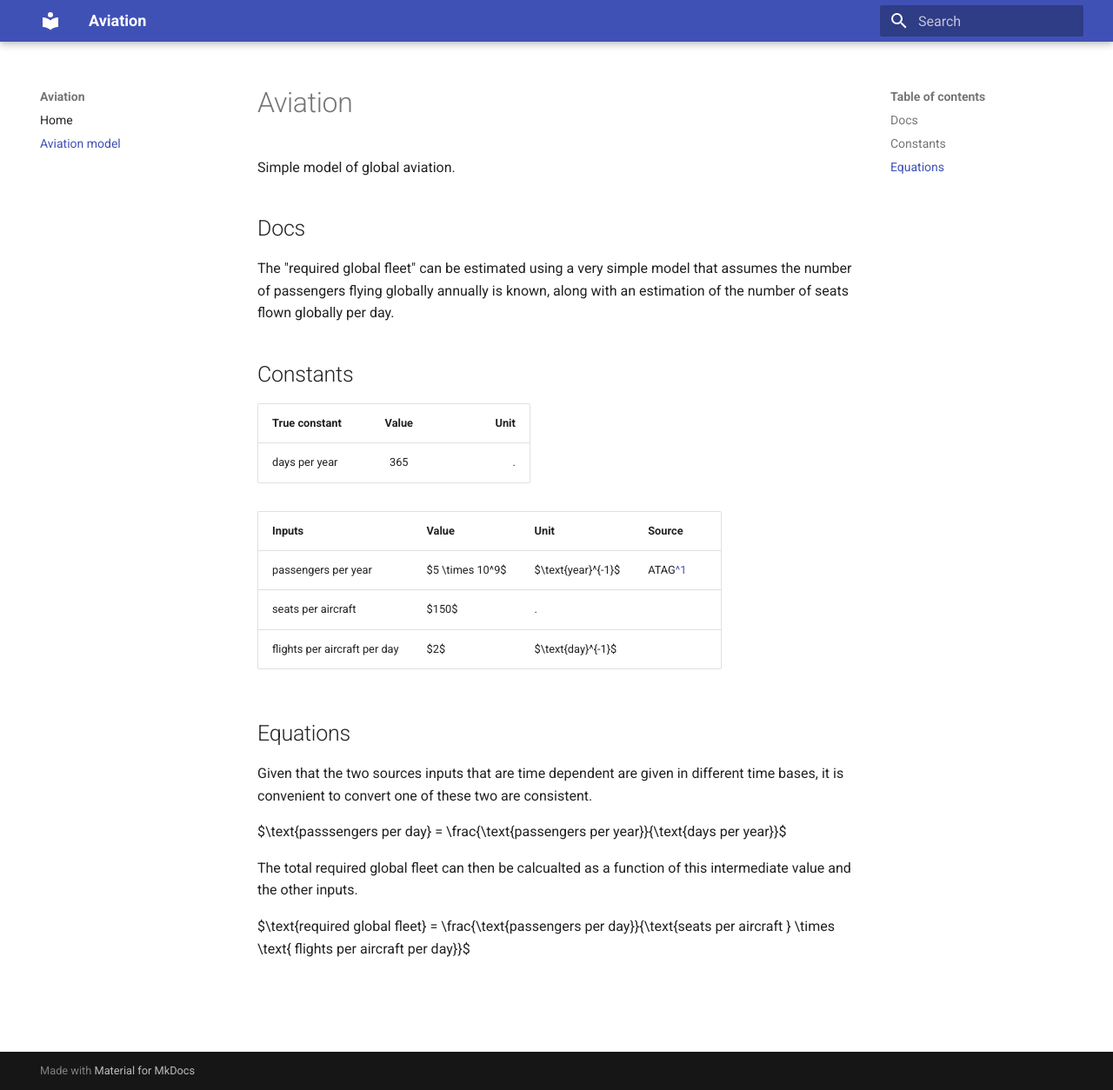
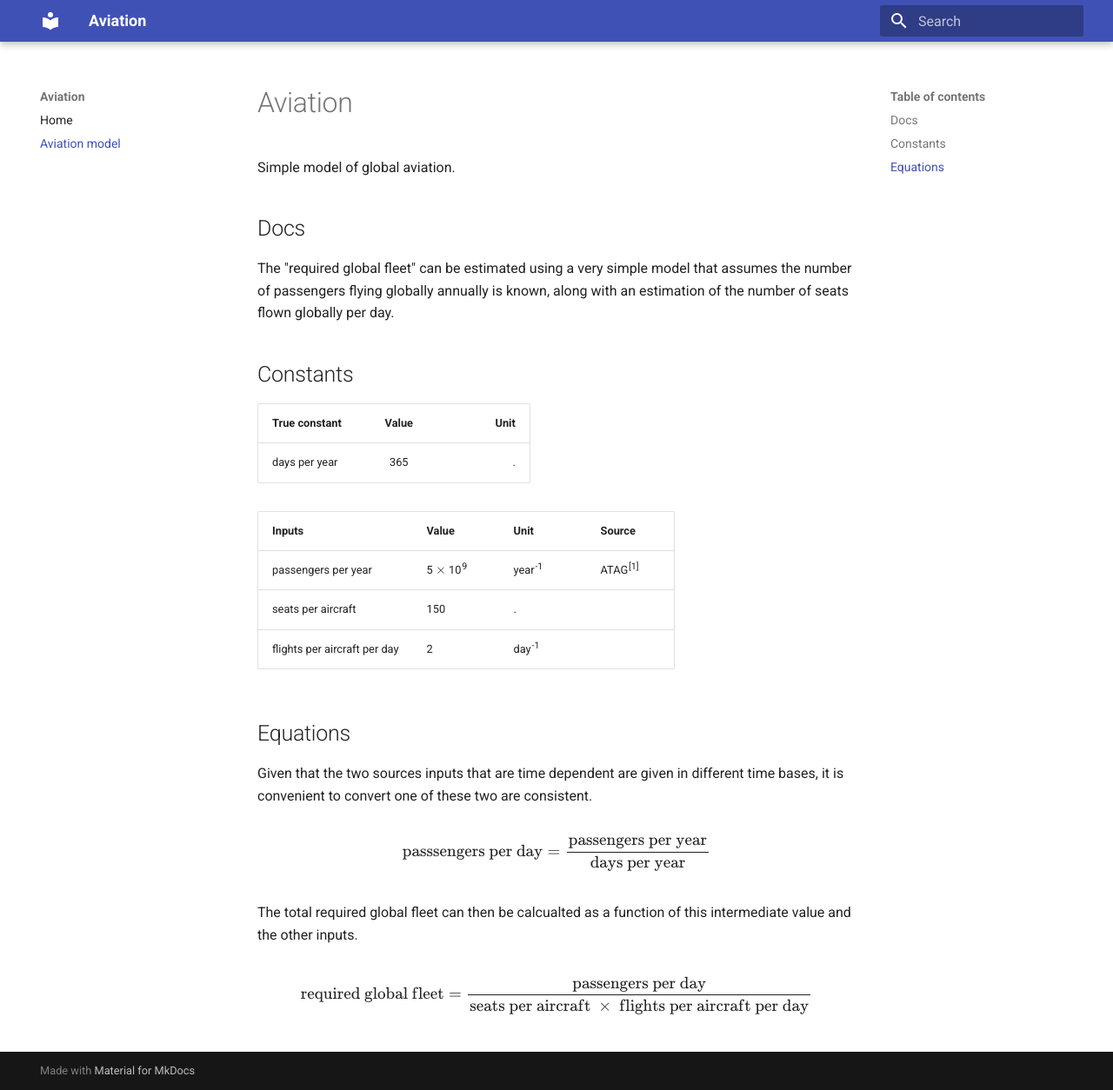
Before and after one commit to JuliaInCam/aviation, an MkDocs documentation site: the page built from docs/aviation.md, in a window 1280 px wide and 1254 px high. Shown: the whole window at 87% size. Built offline with MkDocs 1.6.1 and Material for MkDocs 9.7.7, drawn with Linux system fonts in a browser that asks for light colours.

Commit message:
add maths

```diff
--- a/docs/aviation.md
+++ b/docs/aviation.md
@@ -14,17 +14,21 @@
 
 | Inputs | Value | Unit     | Source |
 | :---   | :---  |   :---   |  :---  |
-| passengers per year  | $5 \times 10^9$   | $\text{year}^{-1}$ | ATAG[^1] |
-|  seats per aircraft | $150$   | . |  |
-|  flights per aircraft per day  | $2$   | $\text{day}^{-1}$ |  |
+| passengers per year  | 5 $\times$ 10^9^   | year^-1^ | ATAG^[1]^ |
+|  seats per aircraft | 150   | . |  |
+|  flights per aircraft per day  | 2   | day^-1^ |  |
 
 ## Equations
 Given that the two sources inputs that are time dependent are given in different time bases, it is convenient to convert one of these two are consistent.
 
-$\text{passsengers per day} = \frac{\text{passengers per year}}{\text{days per year}}$
+$$
+\text{passsengers per day} = \frac{\text{passengers per year}}{\text{days per year}}
+$$
 
 The total required global fleet can then be calcualted as a function of this intermediate value and the other inputs.
 
-$\text{required global fleet} = \frac{\text{passengers per day}}{\text{seats per aircraft } \times \text{ flights per aircraft per day}}$
+$$
+\text{required global fleet} = \frac{\text{passengers per day}}{\text{seats per aircraft } \times \text{ flights per aircraft per day}}
+$$
 
-[^1]: Reference
+[^1]: https://atag.org/facts-figures#:~:text=In%202023%2C%2035.3%20million%20scheduled,some%2096%20million%20aircraft%20movements.&text=8.17%20trillion%20Revenue%20Passenger%20Kilometres,flown%20by%20passengers%20in%202023.&text=61.4%20million%20tonnes%20of%20cargo%20were%20carried%20by%20air%20in%202023.
--- a/mkdocs.yml
+++ b/mkdocs.yml
@@ -5,3 +5,13 @@
 nav:
   - Home: 'index.md'
   - Aviation model: 'aviation.md'
+
+markdown_extensions:
+  - pymdownx.caret
+  - pymdownx.tilde
+  - pymdownx.arithmatex:
+      generic: true
+
+extra_javascript:
+  - javascripts/mathjax.js
+  - https://unpkg.com/mathjax@3/es5/tex-mml-chtml.js
```
Also changed, not shown: docs/index.md (line endings or trailing spaces), 1 other file.
